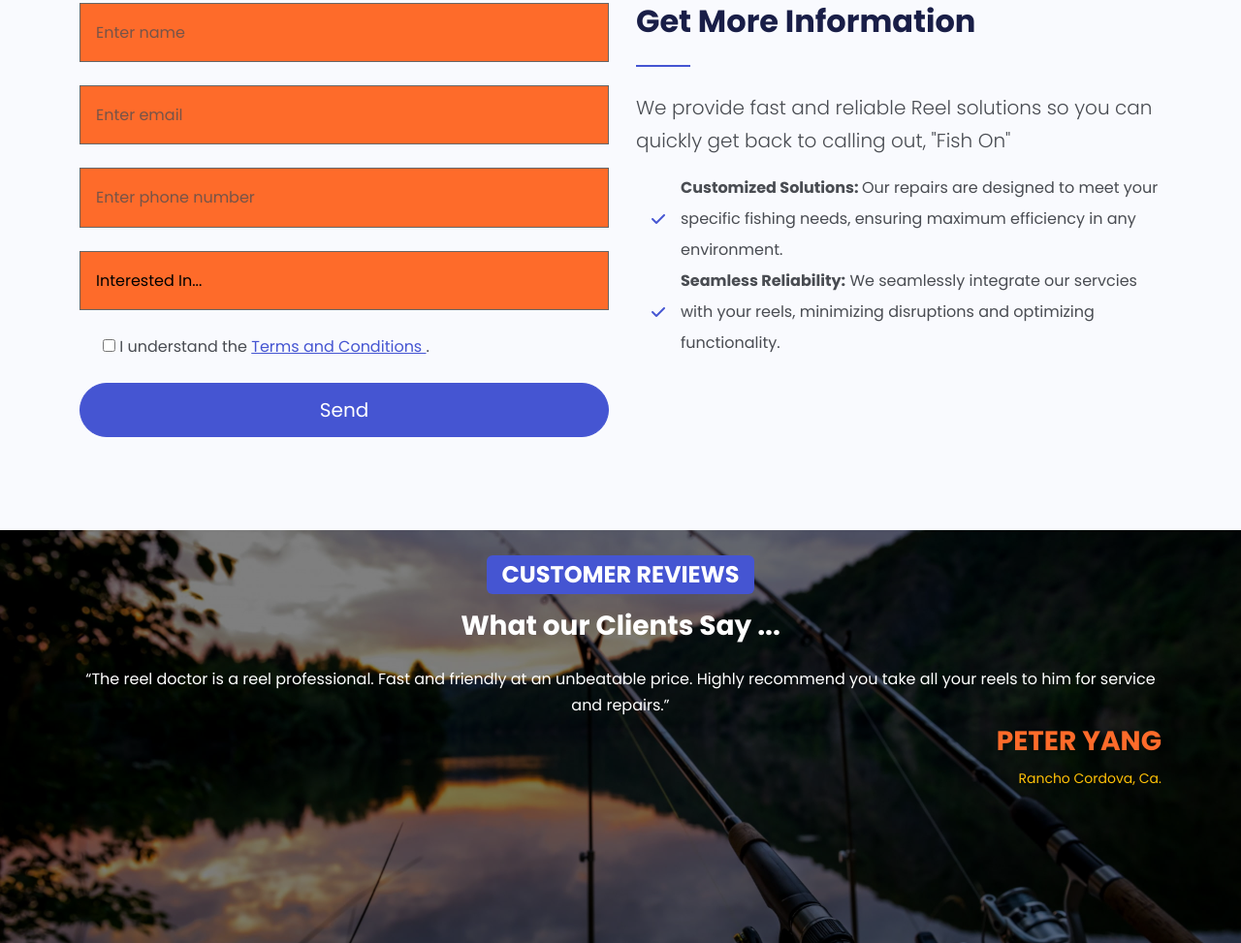
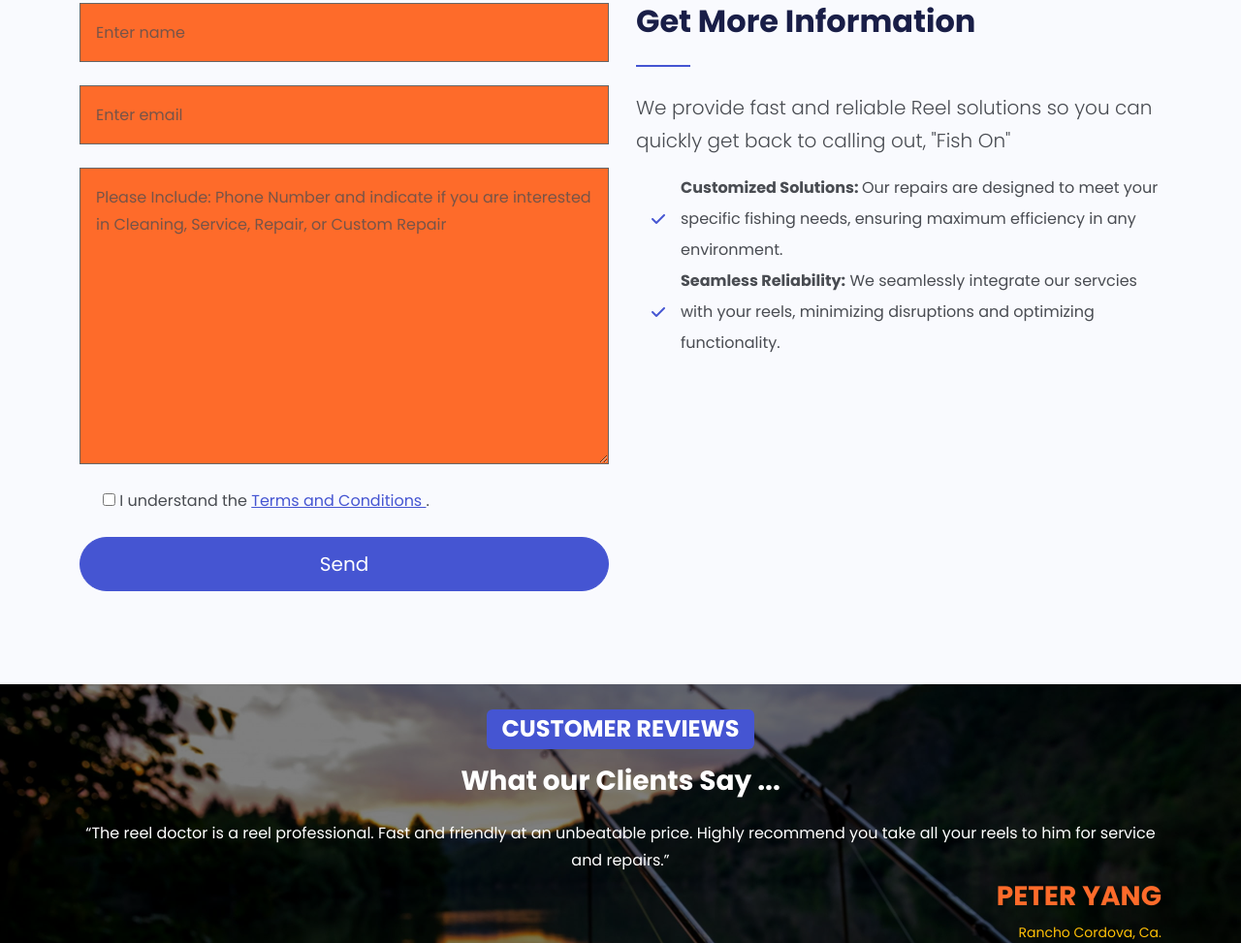
Before and after one commit to Mtech916/thereeldr, a website: page index.html in a window 1280 px wide. Shown: the part 1326-2299 px from the top of the page at 97% size. Drawn offline with Linux system fonts and the light colour scheme.

Commit message:
form updates

```diff
--- a/index.html
+++ b/index.html
@@ -166,22 +166,14 @@
               <input type="email" name="email" class="form-control text-bg-secondary" placeholder="Enter email" required>
               <input type="hidden" name="_next" value="https://thereeldr.com/pages/thank-you.html">
               <input type="hidden" name="_subject" value="New Contact Form Submission!">
+              <input type="hidden" name="_autoresponse" value="Thank you for submitting a Contact Request. We've received your message and will contact you within 24 business hours.">
               <input type="hidden" name="_template" value="table">
             </div>
             <div class="mb-4">
-              <input type="text" name="phone" class="form-control text-bg-secondary" placeholder="Enter phone number" required>
-            </div>
-            <div class="mb-4">
-              <select name="message" id="interested" class="form-control text-bg-secondary" required>
-                <option>Interested In...</option>
-                <option value="cleaning">Cleaning</option>
-                <option value="service">Service</option>
-                <option value="repair">Repair</option>
-                <option value="custom">Custom Request</option>
-              </select>
+              <textarea name="message" id="message" class="form-control text-bg-secondary" rows="10" placeholder="Please Include: Phone Number and indicate if you are interested in Cleaning, Service, Repair, or Custom Repair" required></textarea>
             </div>
             <div class="mb-4 form-check">
-              <input type="checkbox" name="checkbox" id="agree-check" required>
+              <input type="checkbox" name="checkbox" id="agree-check">
               <label for="agree-check" class="form-check-label">
                 I understand the <a data-bs-toggle="modal"
                 data-bs-target="#modalterms" class="text-primary pointer">
--- a/js/script.js
+++ b/js/script.js
@@ -43,10 +43,8 @@ function insertForm() {
           <input type="email" name="email" class="form-control text-bg-secondary" placeholder="Enter email" required>
           <input type="hidden" name="_next" value="https://thereeldr.com/pages/thank-you.html">
           <input type="hidden" name="_subject" value="New Contact Form Submission!">
+          <input type="hidden" name="_autoresponse" value="Thank you for submitting a Review. We've received your message and will contact you within 24 business hours.">
           <input type="hidden" name="_template" value="table">
-        </div>
-        <div class="mb-4">
-          <input type="text" name="reciept" class="form-control text-bg-secondary" placeholder="Enter Reciept Number" required>
         </div>
         <textarea name="message" id="message" class="form-control text-bg-secondary" rows="10" placeholder="Enter your review here..." required></textarea>
         <div class="d-grid gap-2 pt-4">
```
